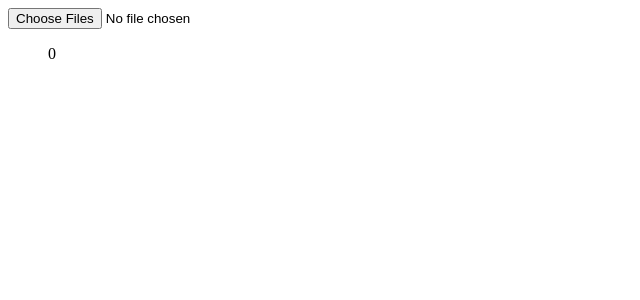
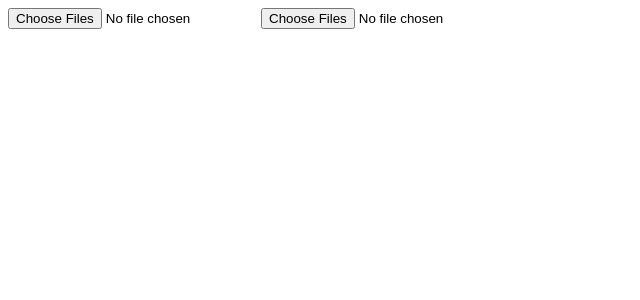
Before and after one commit to aratius/SlackJsonFormatter, a Next.js app: page / in a window 1280 px wide. Shown: the top 300 px of the page, without its empty margins (0-640 px from the left). Built offline with nearby package versions, Linux system fonts and the light colour scheme.

Commit message:
ファイルのディレクトリ選択

```diff
--- a/src/components/react/slackView.tsx
+++ b/src/components/react/slackView.tsx
@@ -16,41 +16,78 @@ export default class SlackView extends React.Component{
     }
   }
 
-  handleReadFile = (e: any) => {
+  handleReadFile = async (e: any) => {
+    const messageTasks: any = []
+    console.log(e.target.files.length);
+
     for(let i = 0; i < e.target.files.length; i++) {
-      const reader = new FileReader()
-      reader.onload = (event: any) => {
-        const messages = JSON.parse(event.target.result);
-        const data = this.state.messageData.length > 0 ? messages.concat(this.state.messageData) : messages
 
-        this.setState({
-          ...this.state,
-          messageData: data
-        })
-      }
+      messageTasks.push(new Promise<any>((res, rej) => {
 
-      reader.readAsText(e.target.files[i])
+        const reader = new FileReader()
+        reader.onload = (event: any) => {
+          const msgs = JSON.parse(event.target.result);
+
+          res(msgs)
+        }
+
+        reader.readAsText(e.target.files[i])
+
+      }))
     }
 
-    console.log(this.state.messageData);
+    const files = await Promise.all(messageTasks)
+    const messages: any = []
+    for(const i in files) {
+      const file: any = files[i]
+      for(const j in file) {
+        messages.push(file[j])
+      }
+    }
+
+    if(this.state.messageData.length > 0) messages.concat(this.state.messageData)
+
+    this.setState({
+      ...this.state,
+      messageData: messages
+    })
 
   }
 
   render() {
 
+    // TODO: チャンネルごとに分けて、日付順でソート
+    console.log(this.state.messageData);
+
     return (
       <>
         {/* slackぽい カードの外枠 */}
         <div>
-          <input type="file" multiple onChange={this.handleReadFile} />
+          {/* ts的にエラーが出る */}
+          {/* ディレクトリ */}
+          <input
+            type="file"
+            name="hello"
+            /* @ts-expect-error */  // エラーを強制的に黙らせる https://qiita.com/minorin22/items/0a8354a81039ea3700a2
+            webkitdirectory=""
+            directory=""
+            multiple
+            onChange={this.handleReadFile}
+          />
+          {/* ファイル選択 */}
+          <input
+            type="file"
+            name="hello"
+            multiple
+            onChange={this.handleReadFile}
+          />
 
           {/* メッセージあるだけループ回す */}
           {/* TODO: 日付順に並び替え */}
-          {/* 授業別ならタブ分ける
-           */}
+          {/* 授業別ならタブ分ける */}
           <ul>
             {this.state.messageData &&
-            this.state.messageData.length &&
+            this.state.messageData.length > 0 &&
             this.state.messageData.map((data: any, key: any) => {
               return(
                 <React.Fragment key={key}>
```
